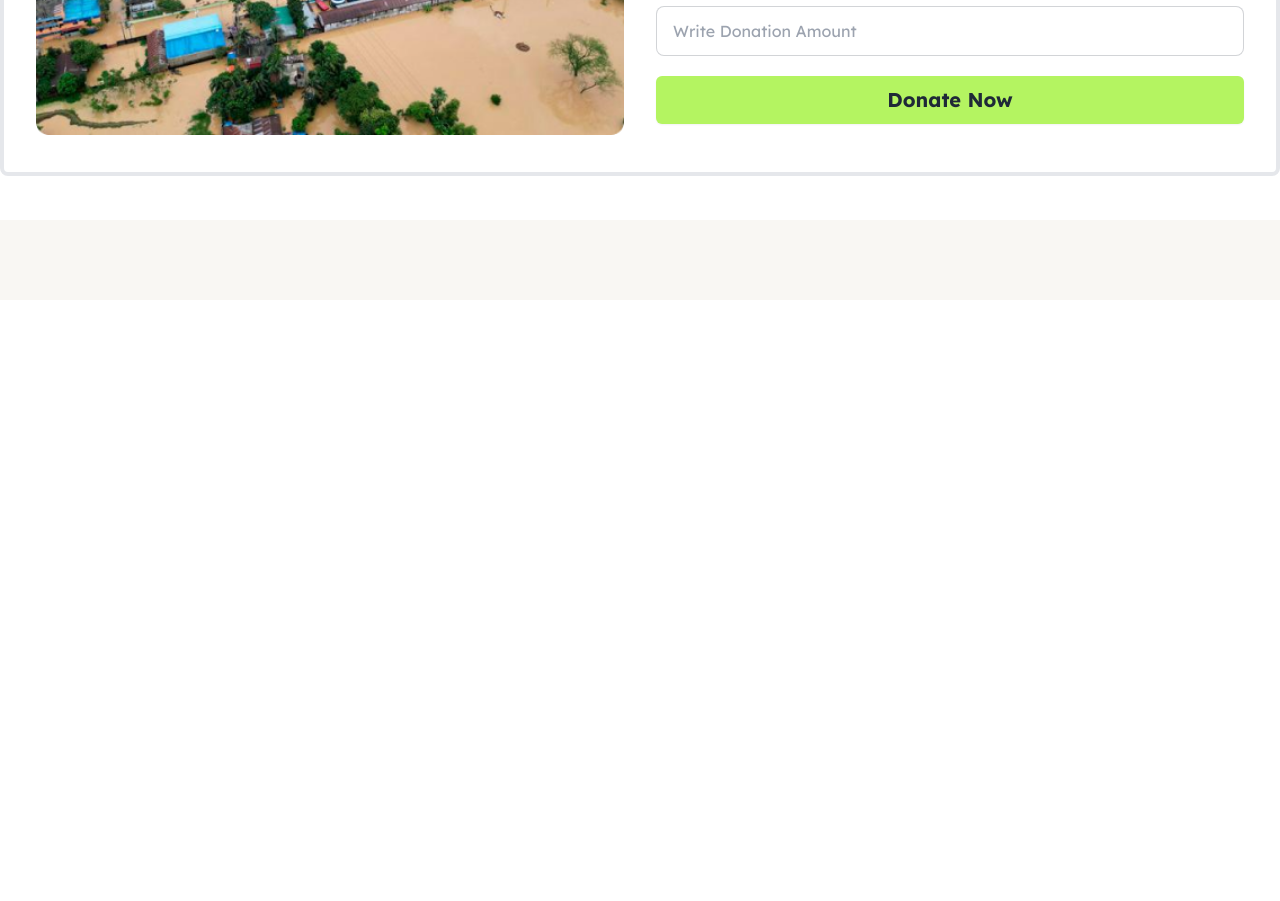
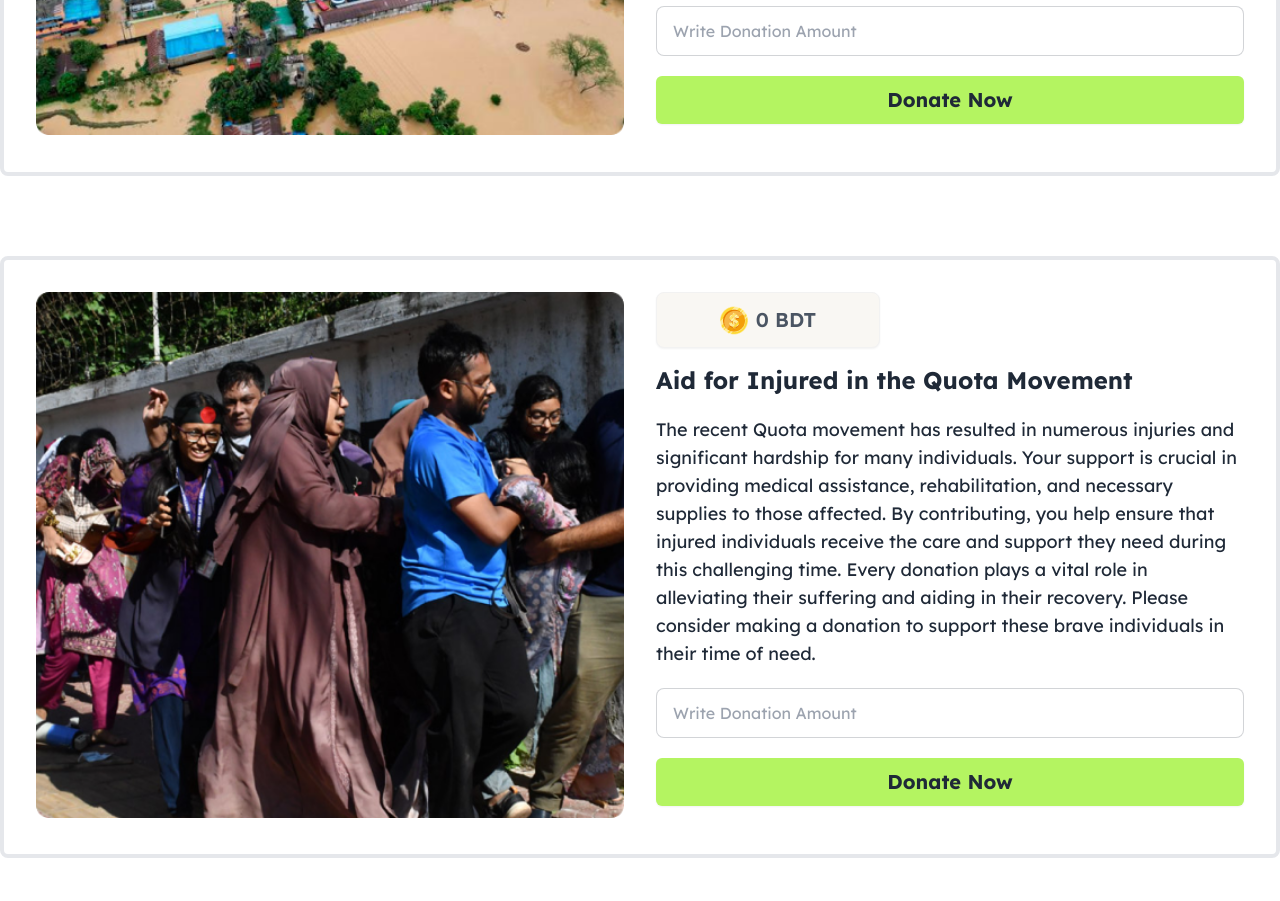
Before and after one commit to NikhilSarder/B10A5-Donate-Bangladesh, a plain HTML site: page index.html in a window 1280 px wide. Shown: the part 1153-2054 px from the top of the page. Before the commit the page ends 1453 px from the top, so only its background shows below. Drawn offline with nearby package versions, Linux system fonts and the light colour scheme.

Commit message:
added the new section

```diff
--- a/index.html
+++ b/index.html
@@ -135,17 +135,31 @@
             </div>
         </section>
 
+            <!-- Card3 -->
+            <section class="card">
+                <div class="my-10 md:grid gap-8 grid-cols-2 p-8 border-4 rounded-lg border-gray-200 " >
+                    <div><img src="assets/quota-protest.png" alt="" class=" rounded-lg w-full"></div>
+                    <div>
+                        <div class="flex items-center bg-header btn w-56  h-14 md:mt-0 mt-4">
+                            <img src="assets/coin.png" alt="">
+                            <p class="text-xl text-gray-600"><span id="quotaDonationAmmount">0</span> BDT</p>
+                        </div>
 
-
-
+                        <div class="my-4">
+                            <h1 id="quotaTitle" class="font-bold text-2xl">Aid for Injured in the Quota Movement</h1>
+                            <p class="text-lg my-5">The recent Quota movement has resulted in numerous injuries and significant hardship for many individuals. Your support is crucial in providing medical assistance, rehabilitation, and necessary supplies to those affected. By contributing, you help ensure that injured individuals receive the care and support they need during this challenging time. Every donation plays a vital role in alleviating their suffering and aiding in their recovery. Please consider making a donation to support these brave individuals in their time of need.</p>
+                            <input id="quotaInput" type="text" placeholder="Write Donation Amount" class="input input-bordered  w-full py-6" />
+                            <button id="btnQuota"  class="btn bg-primary font-bold text-xl rounded-md border-none px-5 w-full mt-5">Donate Now</button>
+                        </div>
+                    </div>
+                </div>
+            </section>
 
 
     </main>
 
     <!-- Footer Section -->
-    <footer class="bg-header h-20  bottom-0">
 
-    </footer>
 
     <script src="js/function.js"></script>
     <script src="js/index.js"></script>
```
